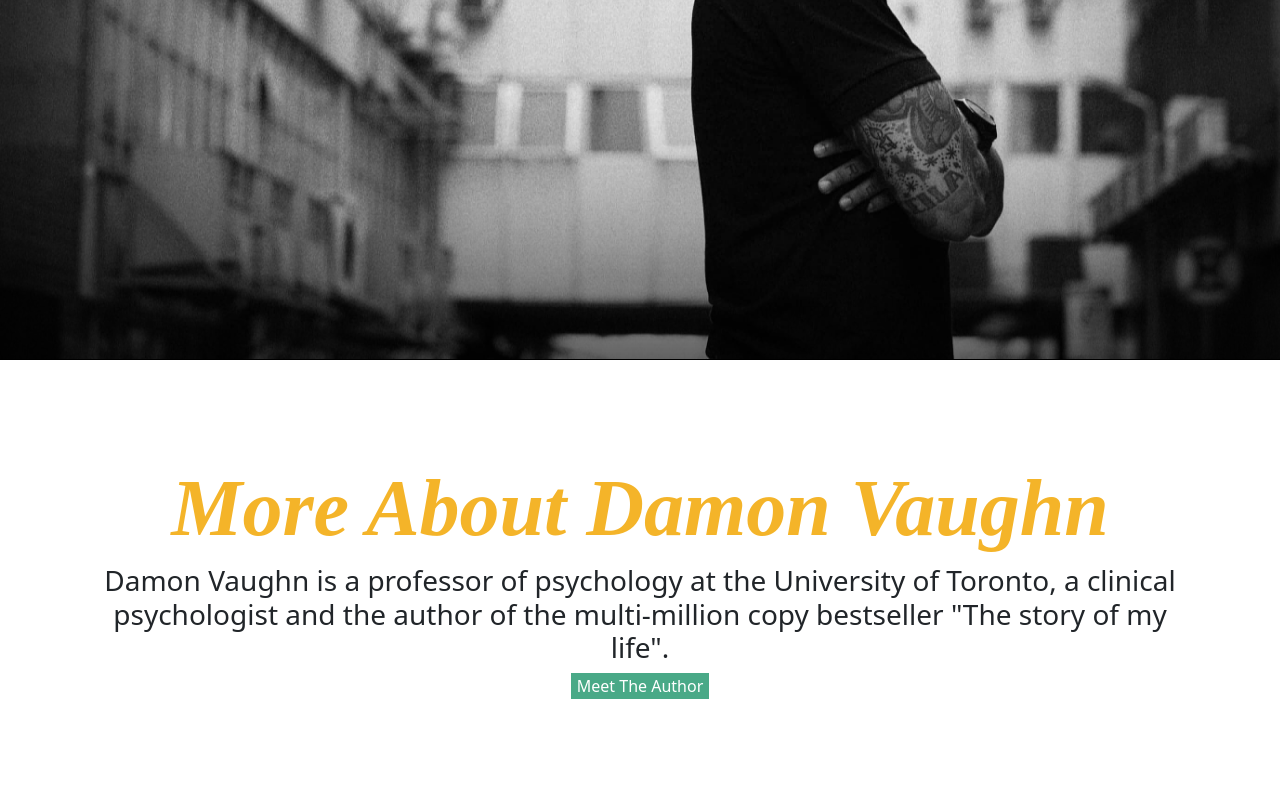
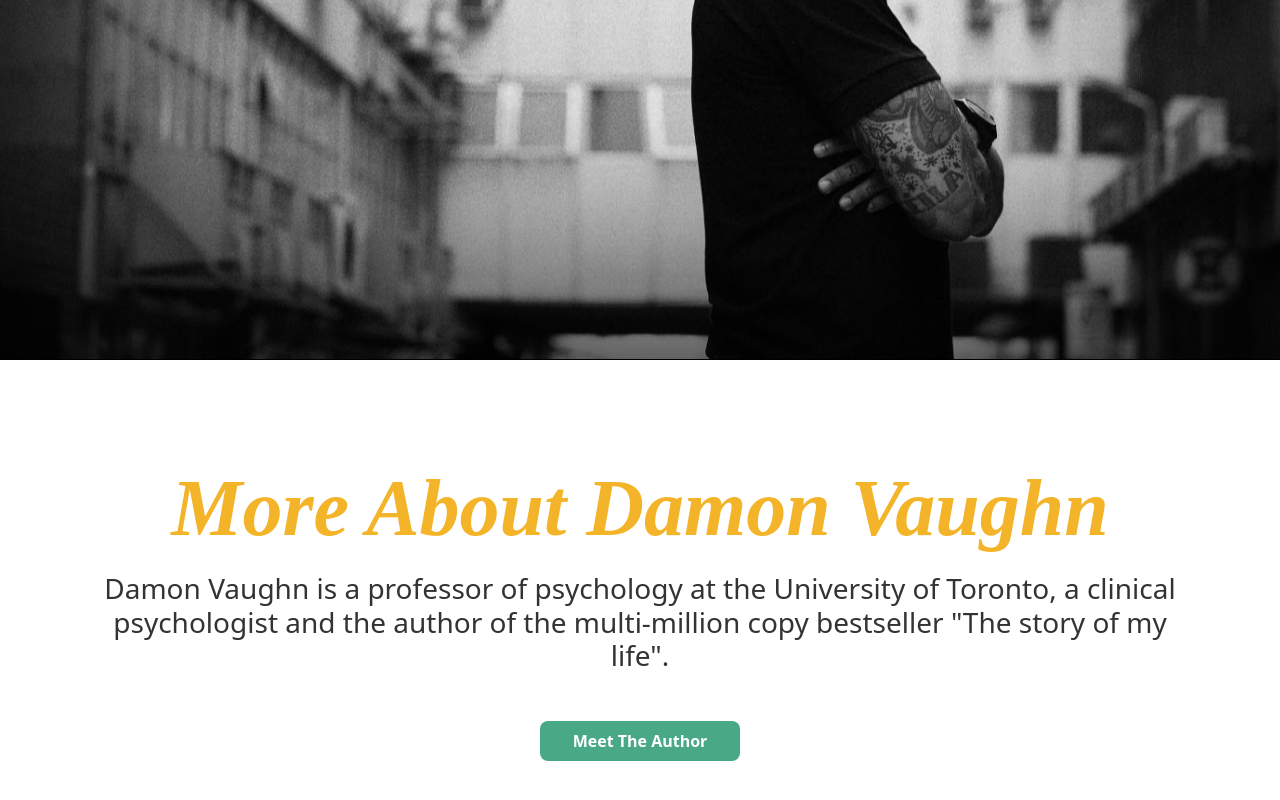
Before and after one commit to FabioVasi/proj-html-vuejs, a Vue app: page / in a window 1280 px wide. Shown: the part 440-1240 px from the top of the page. Built offline with nearby package versions, Linux system fonts and the light colour scheme.

Commit message:
end section 1

```diff
--- a/src/components/AppHeader.vue
+++ b/src/components/AppHeader.vue
@@ -82,15 +82,15 @@
                     </div>
                 </div>
 
-                <div style="background-color: #ffffff;" class="advertising mt-3 p-5">
+                <div style="background-color: #ffffff;" class="advertising p-5">
                     <div class="d-flex flex-wrap">
                         <div class="col-6">
                             <img src="../assets/img/book-widget.png" alt="">
                         </div>
                         <div class="col-6">
-                            <h3 style="font-family: 'Times New Roman', Times, serif;" class="fs-2 fw-bold">Latest Book Release</h3>
+                            <h3 style="font-family: 'Times New Roman', Times, serif; color: #333333;" class="fs-2 fw-bold">Latest Book Release</h3>
                             <h5 style="color: #f4b429;">D. VAUGHN AUTOBIOGRAPHY</h5>
-                            <span class="fs-5 d-inline-block mt-2">Vestibulum tristique turpis in ipsum egestas lobortis. Duis maximus bibendum volutpat. Lorem ipsum dolor sit amet</span>
+                            <span style="color: #333333;" class="fs-5 d-inline-block mt-2">Vestibulum tristique turpis in ipsum egestas lobortis. Duis maximus bibendum volutpat. Lorem ipsum dolor sit amet</span>
                         </div>
                     </div>
 
--- a/src/components/AppMain.vue
+++ b/src/components/AppMain.vue
@@ -17,10 +17,10 @@
                 <h1>
                     More About Damon Vaughn
                 </h1>
-                <h3 class="m">
+                <h3 style="color: #333333;" class="mt-3 mb-5">
                     Damon Vaughn is a professor of psychology at the University of Toronto, a clinical psychologist and the author of the multi-million copy bestseller "The story of my life".
                 </h3>
-                <button class="border-0 text-white">
+                <button class="border-0 text-white rounded-3 fw-bold ">
                     Meet The Author
                 </button>
             </div>
@@ -45,5 +45,7 @@
     }
     button{
         background-color: $green;
+        width: 200px;
+        height: 40px;
     }
 </style>
```
